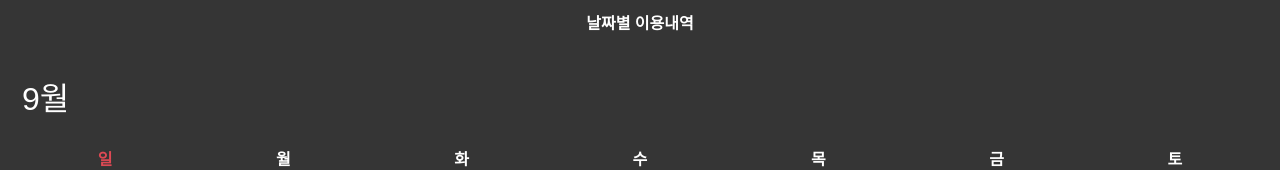
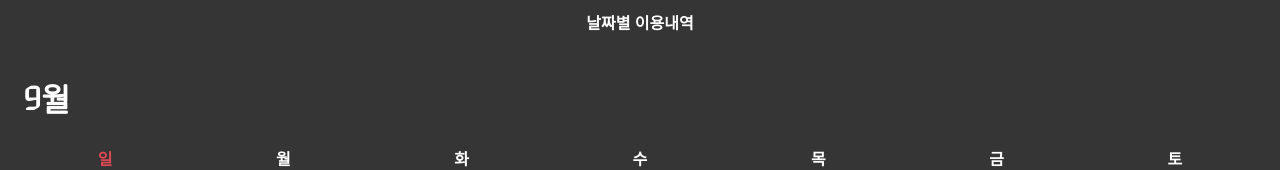
Before and after one commit to IsaacYouKorea/hyundaicard, a React (Create React App) app: page / in a window 1280 px wide. Shown: the top 170 px of the page. Built offline with nearby package versions, Linux system fonts and the light colour scheme.

Commit message:
style: YouAndI 폰트 적용

```diff
--- a/src/components/calendar/month-select.tsx
+++ b/src/components/calendar/month-select.tsx
@@ -12,6 +12,7 @@ const StyledButton = styled.button`
       color: ${theme.colors.white};
       font-size: ${theme.fonts.size.xl};
       font-family: ${theme.fonts.family.youAndI};
+      font-weight: ${theme.fonts.weight.bold};
       margin: ${theme.margins.lg} 0;
     `
   }
--- a/src/components/payment-detail.tsx
+++ b/src/components/payment-detail.tsx
@@ -36,6 +36,8 @@ const PaymentDetailDiv = styled.div`
 
     .price {
       font-size: ${theme.fonts.size.xl};
+      font-family: ${theme.fonts.family.youAndI};
+      font-weight: ${theme.fonts.weight.bold};
     }
 
     .client-wrapper {
--- /dev/null
+++ b/src/styles/font.css
@@ -0,0 +1,5 @@
+
+  @font-face {
+    font-family: 'YouAndI';
+    src:url(../assets/fonts/YouandiModernTR.woff);
+  }
--- a/src/styles/global-style.ts
+++ b/src/styles/global-style.ts
@@ -1,6 +1,7 @@
 import { createGlobalStyle } from "styled-components";
 import { normalize } from "styled-normalize";
 import { darkTheme } from "./theme";
+import './font.css';
 
 // 위에서 받은 `normalize`로 기본 css가 초기화 합니다.
 const GlobalStyle = createGlobalStyle`
@@ -14,6 +15,7 @@ const GlobalStyle = createGlobalStyle`
     padding: 0 ${darkTheme.paddings.base};
     height: 100vh;
   }
+
   #root {
     height: 100%;
   }
--- a/src/styles/theme.ts
+++ b/src/styles/theme.ts
@@ -23,7 +23,7 @@ const fonts = {
   family: {
     base: `'Noto Sans KR', sans-serif`,
     title: `'Merriweather', serif`,
-    youAndI: `'Noto Sans KR', sans-serif`,
+    youAndI: `'YouAndI', sans-serif`,
   },
   size: {
     sm: "0.5rem",
```
Also changed, not shown: src/assets/fonts/YouandiModernTR.woff (added), 1 other file (tests, documents, lock files or other folders).
